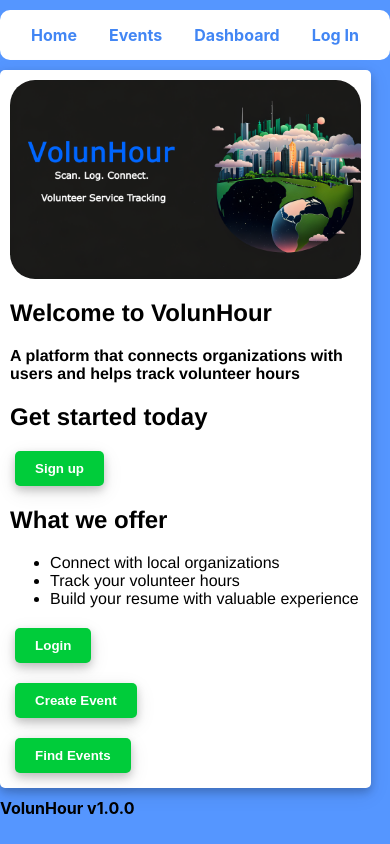
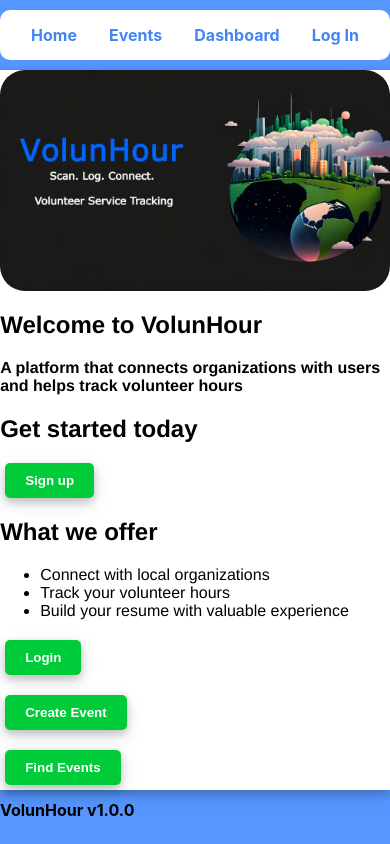
Before and after one commit to Richard28277/VolunHour, a React (Vite) app: page / in a window 390 px wide. Built offline with nearby package versions, Linux system fonts and the light colour scheme; no server answers.

Commit message:
mobile resizing

```diff
--- a/src/App.css
+++ b/src/App.css
@@ -80,9 +80,11 @@ img {
 
 @media screen and (max-width: 800px) {
   article {
-    width: 90%; /* The width is 100%, when the viewport is 800px or smaller */
+    width: 100%; /* The width is 100%, when the viewport is 800px or smaller */
     margin-left:0.1px !important;
     margin-right: 0.1px !important;
     align-items: center;
+    border-radius: 0px;
+    padding: 0.1px;
   }
 }
```
